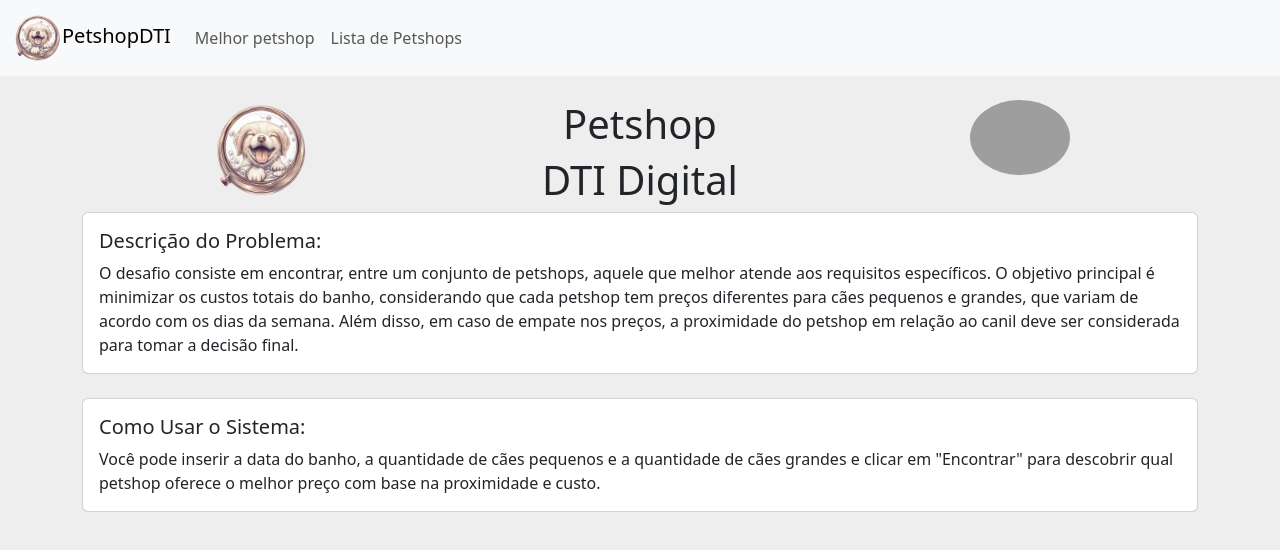
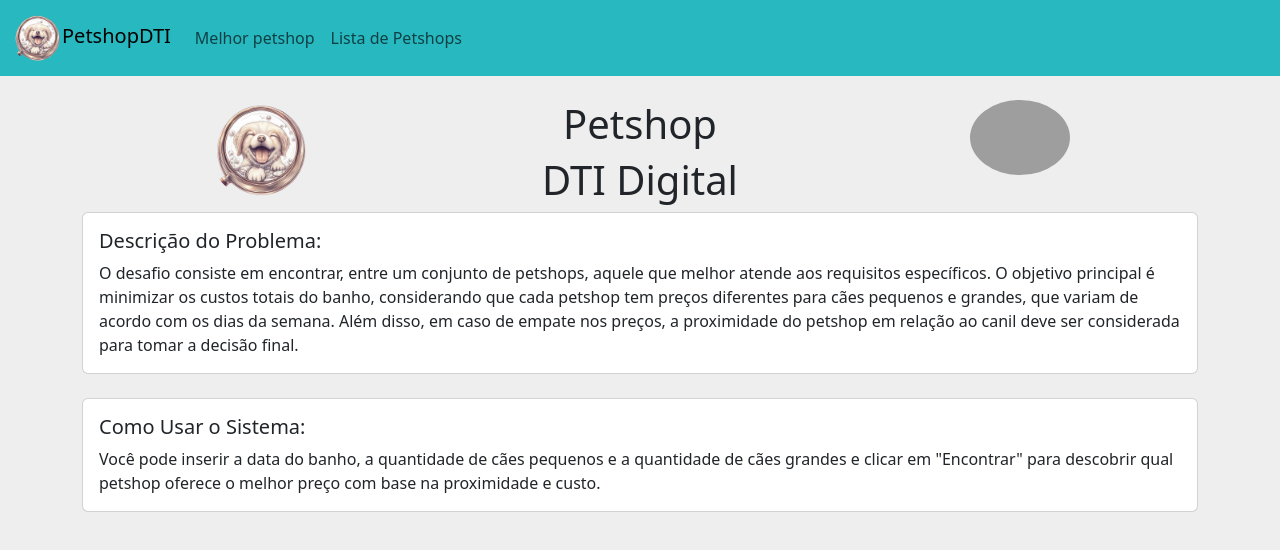
Before and after one commit to ViniciusLAAraujo/DTIPetshopFinderFront, a React (Create React App) app: page / in a window 1280 px wide. Shown: the top 550 px of the page. Built offline with nearby package versions, Linux system fonts and the light colour scheme; grey boxes are pictures that could not be loaded.

Commit message:
Layout and css changes to Navbar

```diff
--- a/src/components/CustomNavbar/customNavbar.css
+++ b/src/components/CustomNavbar/customNavbar.css
@@ -1,3 +1,6 @@
+#navbar{
+    background-color: #28b8c0;
+}
 .nav-img{
     border-radius: 50%;
     width: auto;
--- a/src/components/CustomNavbar/customNavbar.js
+++ b/src/components/CustomNavbar/customNavbar.js
@@ -6,7 +6,7 @@ import "./customNavbar.css";
 
 export default function CustomNavbar() {
   return (
-    <Navbar bg="body-tertiary" expand="lg" >
+    <Navbar  expand="lg" id="navbar">
       <Container fluid>
         <Link to="/" className="navbar-brand">
           <Logo className="nav-img"/>
```
